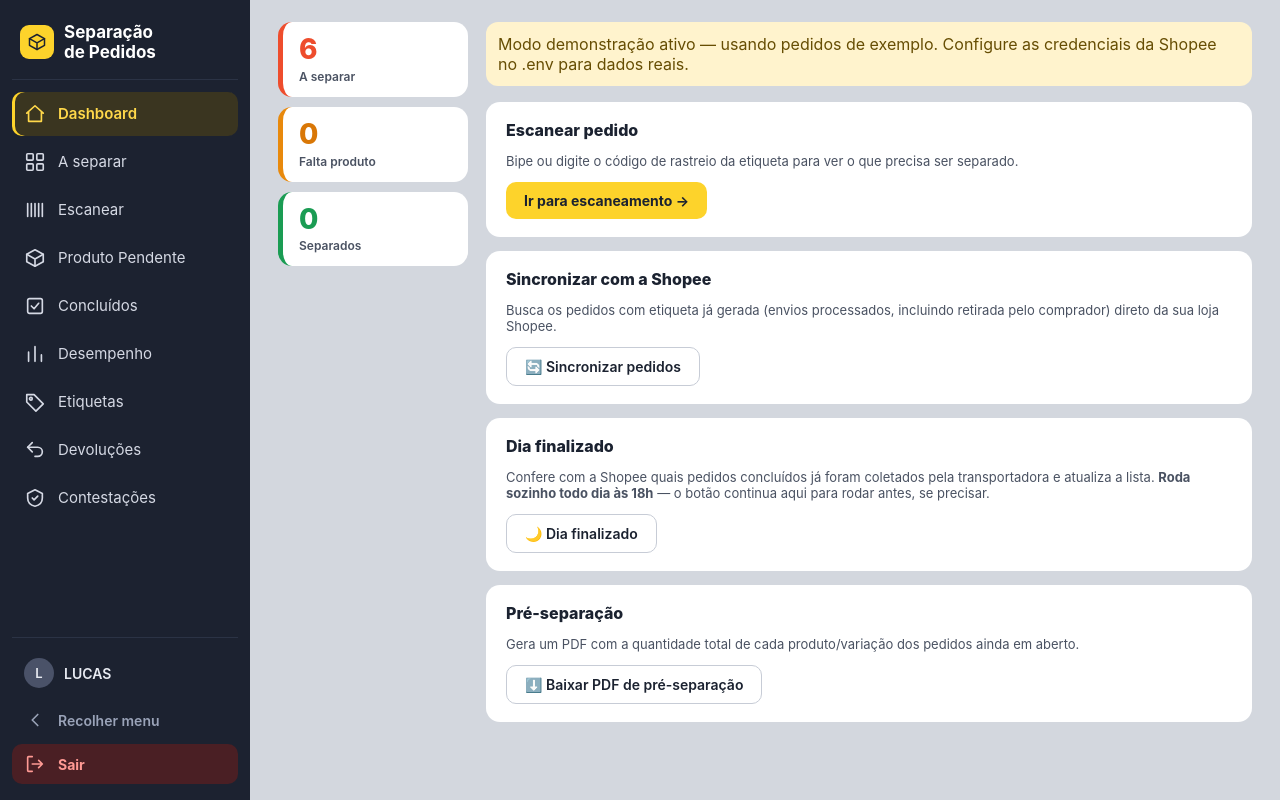
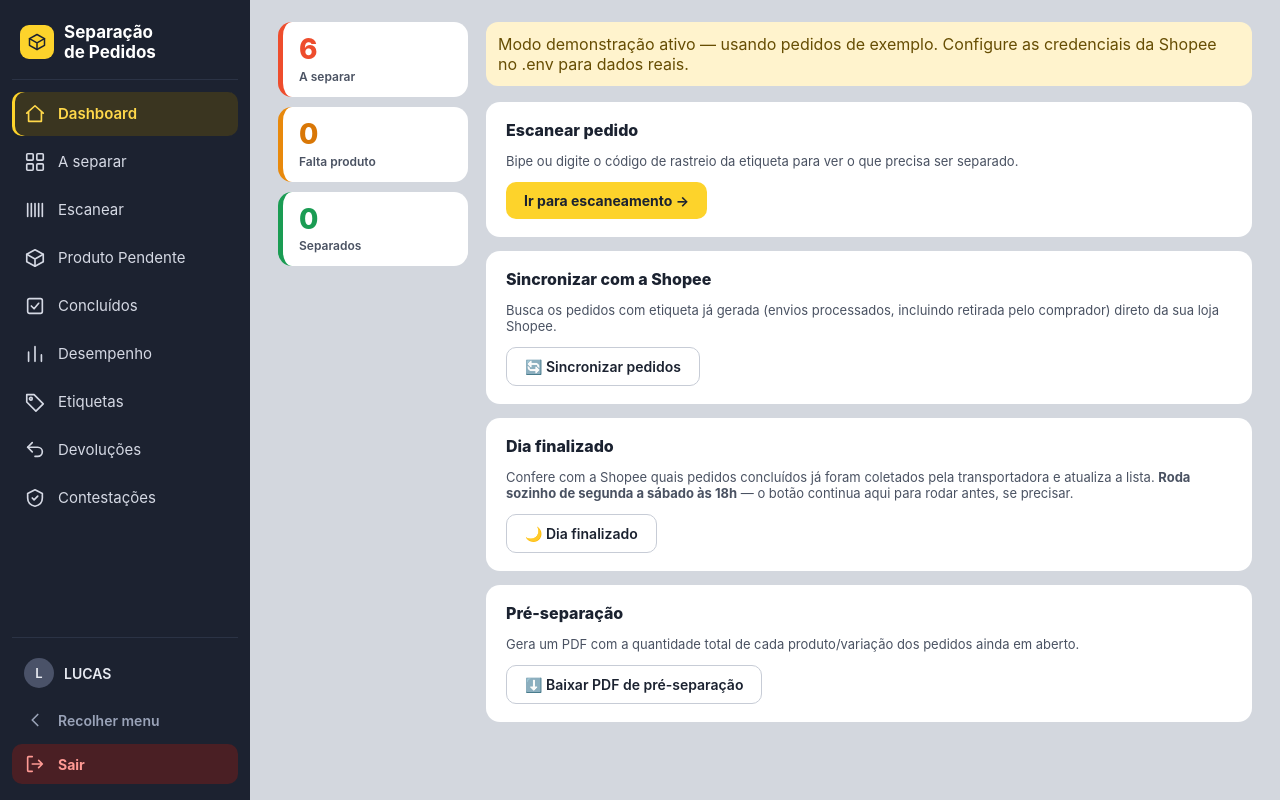
Before and after one commit to Lucasgomesdss/shopee-dashboard, a Flask app: page / in a window 1280 px wide. Run offline with Flask 3, Linux system fonts and the light colour scheme; the visitor is signed in with stand-in values (Sample User, id 1); data comes from the database, SQL or seed files in the repository; data that the repository does not hold is empty.

Commit message:
Dashboard: fechamento automático de segunda a sábado
Co-Authored-By: Claude Opus 5.5 <noreply@anthropic.com>
Claude-Session: https://claude.ai/code/session_01Xv5prwqG4ULbcwyPCwaFWN

```diff
--- a/templates/dashboard.html
+++ b/templates/dashboard.html
@@ -33,7 +33,7 @@
 
   <div class="card">
     <h3>Dia finalizado</h3>
-    <p class="muted">Confere com a Shopee quais pedidos concluídos já foram coletados pela transportadora e atualiza a lista. <strong>Roda sozinho todo dia às 18h</strong> — o botão continua aqui para rodar antes, se precisar.</p>
+    <p class="muted">Confere com a Shopee quais pedidos concluídos já foram coletados pela transportadora e atualiza a lista. <strong>Roda sozinho de segunda a sábado às 18h</strong> — o botão continua aqui para rodar antes, se precisar.</p>
     {% if fechamento_auto %}<p class="muted" style="font-size:13px">Último fechamento automático: {{ fechamento_auto.quando }}{% if fechamento_auto.status == 'rodando' %} — rodando agora…{% elif fechamento_auto.status == 'erro' %} — não deu certo ({{ fechamento_auto.resultado }}){% endif %}</p>{% endif %}
     <form method="post" action="{{ url_for('dia_finalizado') }}">
       <button type="submit" class="btn-outline">🌙 Dia finalizado</button>
```
